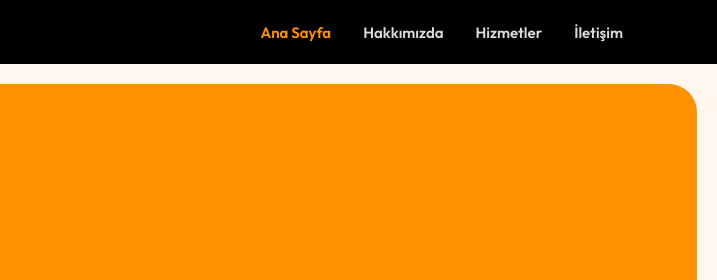
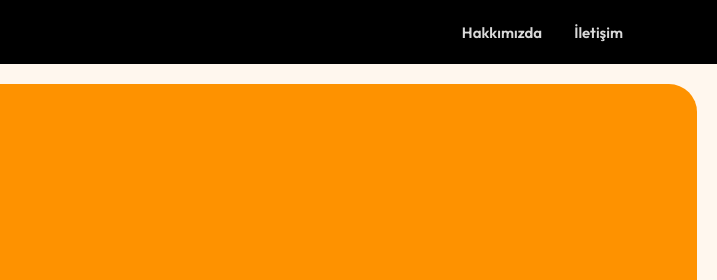
Before and after one commit to denizsulmaz/sizzde, a plain HTML site: page index.html in a window 1280 px wide. Shown: the top 280 px of the page, 563-1280 px from the left. Drawn offline with nearby package versions, Linux system fonts and the light colour scheme.

Commit message:
fix: remove 'Ana Sayfa' and 'Hizmetler' navigation links

```diff
--- a/index.html
+++ b/index.html
@@ -37,9 +37,7 @@
       <!-- Desktop Navigation links -->
       <nav class="desktop-nav" aria-label="Masaüstü menüsü">
         <ul>
-          <li><a href="index.html" class="desktop-nav-link" aria-current="page">Ana Sayfa</a></li>
           <li><a href="about.html" class="desktop-nav-link">Hakkımızda</a></li>
-          <li><a href="#hizmetler" class="desktop-nav-link">Hizmetler</a></li>
           <li><a href="#footer" class="desktop-nav-link">İletişim</a></li>
         </ul>
       </nav>
@@ -56,9 +54,7 @@
   <!-- Mobile Nav Dropdown -->
   <nav class="nav" id="mainNav" role="navigation" aria-label="Mobil ana menü">
     <ul>
-      <li><a href="index.html" aria-current="page">Ana Sayfa</a></li>
       <li><a href="about.html">Hakkımızda</a></li>
-      <li><a href="#hizmetler">Hizmetler</a></li>
       <li><a href="#footer">İletişim</a></li>
     </ul>
     <div class="socialBar">
```
Also changed, not shown: about.html (+0 -4 lines).
